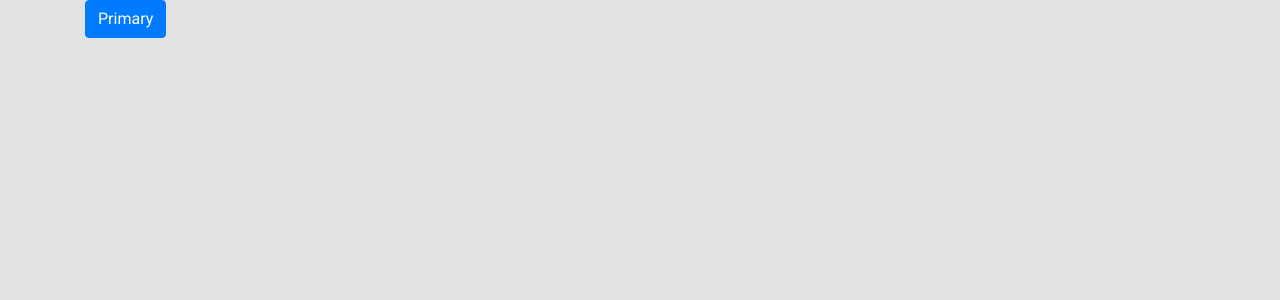
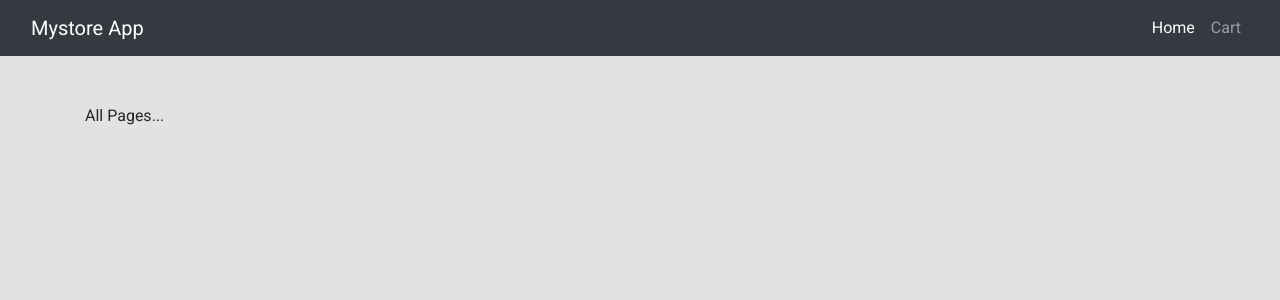
Before and after one commit to amoljagtap17/udacity-nanodegree-fsjsd-mystore, an Angular app: page / in a window 1280 px wide. Shown: the top 300 px of the page. Built offline with nearby package versions, Linux system fonts and the light colour scheme.

Commit message:
MYSTORE: Add navbar component with bootstrap styles

```diff
--- a/src/app/app.component.html
+++ b/src/app/app.component.html
@@ -1,3 +1,2 @@
-<div class="container">
-  <button type="button" class="btn btn-primary">Primary</button>
-</div>
+<app-nav-bar></app-nav-bar>
+<div class="container">All Pages...</div>
--- a/src/app/app.module.ts
+++ b/src/app/app.module.ts
@@ -3,10 +3,12 @@ import { BrowserModule } from '@angular/platform-browser';
 
 import { AppRoutingModule } from './app-routing.module';
 import { AppComponent } from './app.component';
+import { NavBarComponent } from './components/nav-bar/nav-bar.component';
 
 @NgModule({
   declarations: [
-    AppComponent
+    AppComponent,
+    NavBarComponent
   ],
   imports: [
     BrowserModule,
--- /dev/null
+++ b/src/app/components/nav-bar/nav-bar.component.html
@@ -0,0 +1,14 @@
+<nav class="navbar navbar-expand-lg navbar-dark bg-dark mb-5">
+  <div class="container-fluid">
+    <a class="navbar-brand" href="#">Mystore App</a>
+
+    <ul class="navbar-nav">
+      <li class="nav-item">
+        <a class="nav-link active" href="#">Home</a>
+      </li>
+      <li class="nav-item">
+        <a class="nav-link" href="#">Cart</a>
+      </li>
+    </ul>
+  </div>
+</nav>
--- /dev/null
+++ b/src/app/components/nav-bar/nav-bar.component.ts
@@ -0,0 +1,15 @@
+import { Component, OnInit } from '@angular/core';
+
+@Component({
+  selector: 'app-nav-bar',
+  templateUrl: './nav-bar.component.html',
+  styleUrls: ['./nav-bar.component.css']
+})
+export class NavBarComponent implements OnInit {
+
+  constructor() { }
+
+  ngOnInit(): void {
+  }
+
+}
--- a/src/index.html
+++ b/src/index.html
@@ -1,13 +1,13 @@
-<!doctype html>
+<!DOCTYPE html>
 <html lang="en">
-<head>
-  <meta charset="utf-8">
-  <title>UdacityNanodegreeFsjsdMystore</title>
-  <base href="/">
-  <meta name="viewport" content="width=device-width, initial-scale=1">
-  <link rel="icon" type="image/x-icon" href="favicon.ico">
-</head>
-<body>
-  <app-root></app-root>
-</body>
+  <head>
+    <meta charset="utf-8" />
+    <title>Mystore App</title>
+    <base href="/" />
+    <meta name="viewport" content="width=device-width, initial-scale=1" />
+    <link rel="icon" type="image/x-icon" href="favicon.ico" />
+  </head>
+  <body>
+    <app-root></app-root>
+  </body>
 </html>
```
Also changed, not shown: src/app/components/nav-bar/nav-bar.component.css (added), 1 other file (tests, documents, lock files or other folders).
